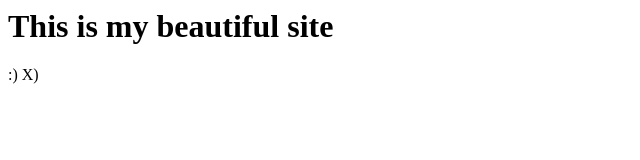
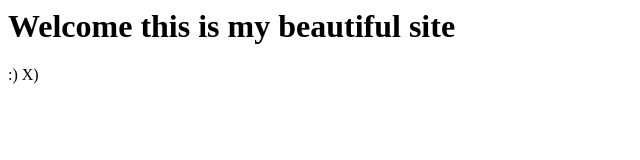
Before and after one commit to Neoite-malvika/greatlerningdevops_git-, a plain HTML site: page index.html in a window 1280 px wide. Shown: the whole page, without its empty margins (0-640 px from the left). Drawn offline with Linux system fonts and the light colour scheme.

Commit message:
changed index.html

```diff
--- a/index.html
+++ b/index.html
@@ -1,5 +1,5 @@
 <html>
 <title>This is my website</title>
-<h1>This is my beautiful site</h1>
+<h1>Welcome this is my beautiful site</h1>
 <p> :) X)</p>
 </html>
```
